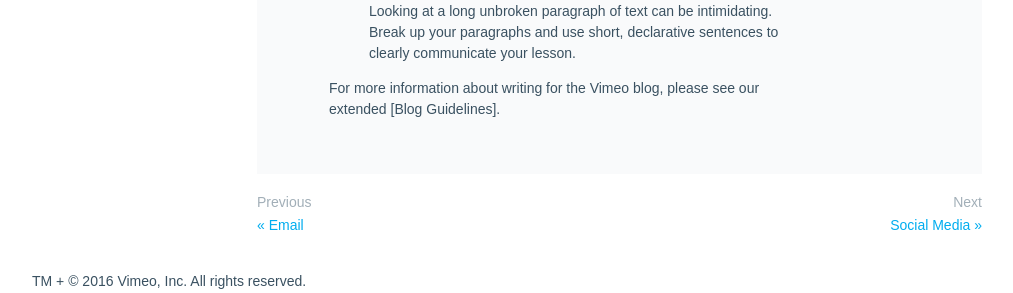
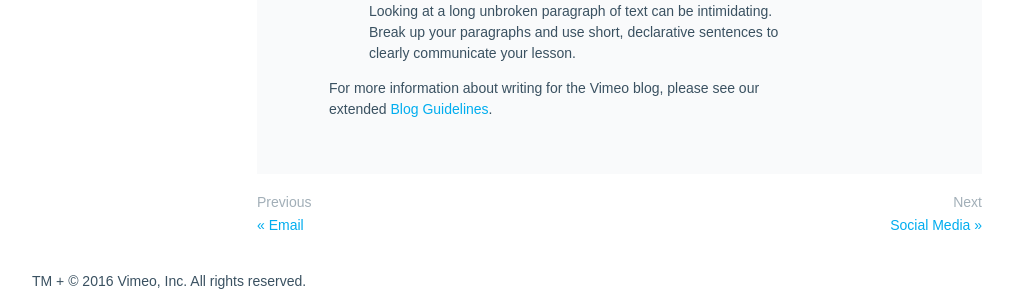
Before and after one commit to kkapple/styleguide, a Jekyll site: the page built from _posts/2016-10-05-blog.markdown, in a window 1280 px wide and 900 px high, scrolled down 1341 px. Shown: the part 571-864 px from the top of the window, without its empty margins (133-1146 px from the left). Built offline with Jekyll 4.4.1, drawn with Linux system fonts in a browser that asks for light colours; nearby versions of some CDN libraries; comment, search, counter and statistics services are not loaded; part of the change alters nothing that is shown.

```diff
--- a/_posts/2016-10-05-blog.markdown
+++ b/_posts/2016-10-05-blog.markdown
@@ -50,7 +50,7 @@ Sometimes you’ll try to describe something and your words don’t work as well
 3. **Keep your sentences and paragraphs short**<br>
 Looking at a long unbroken paragraph of text can be intimidating. Break up your paragraphs and use short, declarative sentences to clearly communicate your lesson.
 
-For more information about writing for the Vimeo blog, please see our extended [Blog Guidelines].
+For more information about writing for the Vimeo blog, please see our extended [Blog Guidelines][extended-blog-guidelines].
 
 
 [vimeo-voice]: http://jekyllrb.com/docs/home
```
